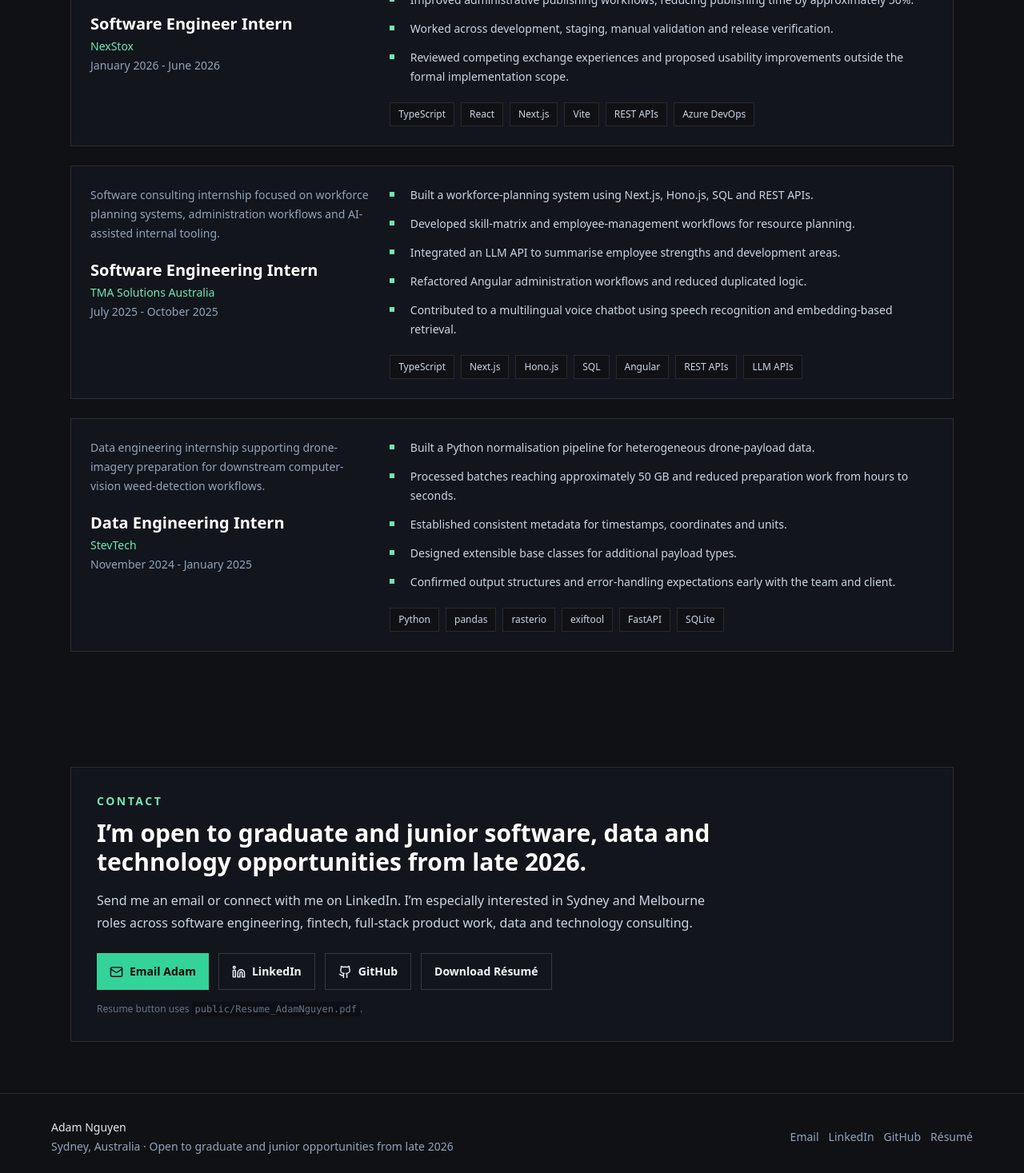
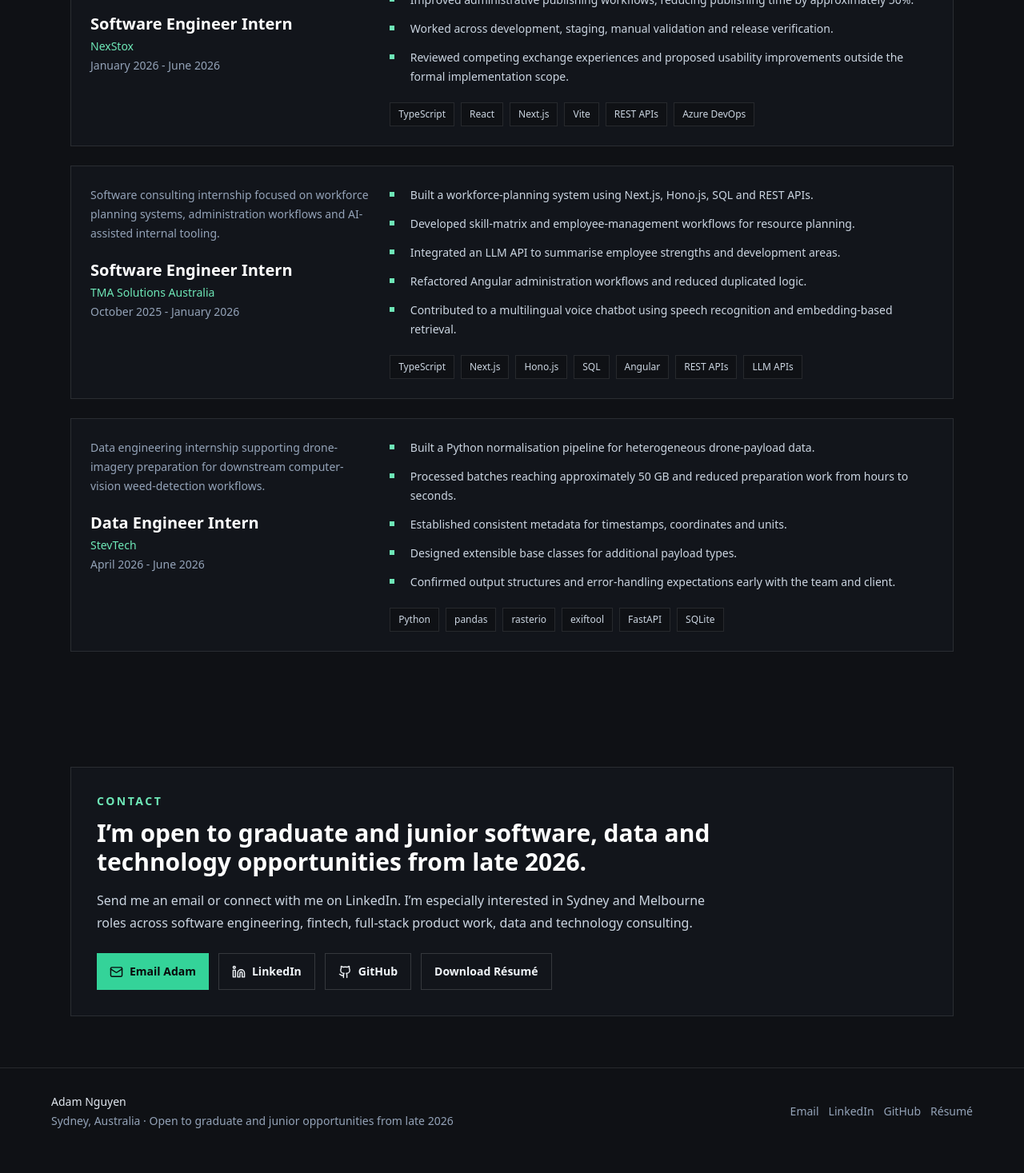
Before and after one commit to adampharrels/AboutMe, a Next.js app: page /work in a window 1280 px wide. Shown: the part 354-1821 px from the top of the page at 80% size. After the commit the page ends 1798 px from the top, so only its background shows below. Built offline with nearby package versions, Linux system fonts and the light colour scheme.

Commit message:
Update portfolio

```diff
--- a/components/CallToAction.tsx
+++ b/components/CallToAction.tsx
@@ -50,13 +50,6 @@ export default function CallToAction() {
             Download Résumé
           </a>
         </div>
-        <p className="mt-4 text-xs text-slate-500">
-          Resume button uses{" "}
-          <code className="bg-black/30 px-1 py-0.5">
-            public/Resume_AdamNguyen.pdf
-          </code>
-          .
-        </p>
       </div>
     </section>
   );
--- a/data/portfolio.ts
+++ b/data/portfolio.ts
@@ -61,7 +61,7 @@ export const profile = {
   title: "Software Engineer · Final-year IT student",
   summary:
     "Final-year UTS IT student and Junior Software Engineer at NexStox, software development outsourcing, fintech, and agriculture technology.",
-  email: "adamnguyxn.au@email.com",
+  email: "adamnguyxn.au@gmail.com",
   github: "https://github.com/adampharrels",
   linkedin: "https://www.linkedin.com/in/adam-nguyen-2517222a0/",
   resume: `${assetBasePath}/Resume_AdamNguyen.pdf`,
@@ -133,8 +133,8 @@ export const experiences: Experience[] = [
       "Software consulting internship focused on workforce planning systems, administration workflows and AI-assisted internal tooling.",
     roles: [
       {
-        title: "Software Engineering Intern",
-        period: "July 2025 - October 2025",
+        title: "Software Engineer Intern",
+        period: "October 2025 - January 2026",
       },
     ],
     bullets: [
@@ -160,8 +160,8 @@ export const experiences: Experience[] = [
       "Data engineering internship supporting drone-imagery preparation for downstream computer-vision weed-detection workflows.",
     roles: [
       {
-        title: "Data Engineering Intern",
-        period: "November 2024 - January 2025",
+        title: "Data Engineer Intern",
+        period: "April 2026 - June 2026",
       },
     ],
     bullets: [
```
